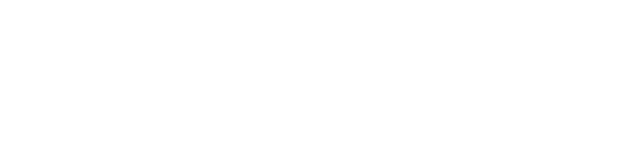
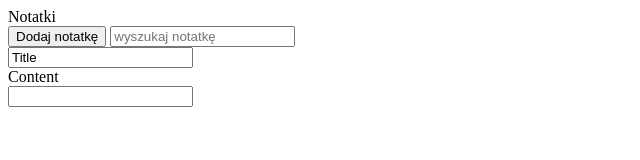
Before and after one commit to OskarBrozda/Wprowadzenie_do_JS, a plain HTML site: page lab4/index.html in a window 1280 px wide. Shown: the whole page, without its empty margins (0-640 px from the left). Drawn offline with Linux system fonts and the light colour scheme.

Commit message:
created function createNote

```diff
--- a/lab4/index.html
+++ b/lab4/index.html
@@ -4,9 +4,17 @@
     <meta charset="UTF-8" />
     <meta name="viewport" content="width=device-width, initial-scale=1.0" />
     <link rel="stylesheet" href="style.css" />
-    <title>Document</title>
+    <title>NotePocket</title>
   </head>
   <body>
-    <div></div>
+    <div>Notatki</div>
+    <button class="addNote">Dodaj notatkę</button>
+    <input type="text" class="search" placeholder="wyszukaj notatkę" />
+    <div class="notes">
+      <div class="notesPinned"></div>
+      <div class="notesToDo"></div>
+      <div class="notesDone"></div>
+    </div>
+    <script src="main.js"></script>
   </body>
 </html>
--- a/lab4/main.js
+++ b/lab4/main.js
@@ -0,0 +1,61 @@
+const addNote = document.querySelector(".addNote");
+const search = document.querySelector(".search");
+const notesPinned = document.querySelector(".notesPinned");
+const notesToDo = document.querySelector(".notesToDo");
+const notesDone = document.querySelector(".notesDone");
+let id = 1;
+
+createNote("Title", "Content", "red", false, null, false);
+
+function displayForm() {}
+
+function createNote(title, content, color, pinned, reminderDate, isList) {
+  const note = document.createElement("div");
+  note.style.minHeight = "200 px";
+  note.className = "note";
+  note.id = id++;
+
+  const noteTitle = document.createElement("input");
+  noteTitle.className = "noteTitle";
+  noteTitle.value = title;
+
+  const noteContent = document.createElement("div");
+  noteContent.className = "noteContent";
+  if (isList) {
+    const list = document.createElement("ul");
+    list.innerHTML = content;
+    noteContent.appendChild(list);
+  } else {
+    noteContent.innerHTML = content;
+  }
+
+  const noteColor = document.createElement("div");
+  noteColor.className = "noteColor";
+  noteColor.style.backgroundColor = color;
+
+  const notePinned = document.createElement("input");
+  notePinned.className = "notePinned";
+  if (pinned) {
+    notePinned.type = "checkbox";
+    notePinned.checked = true;
+  }
+
+  if (reminderDate != null) {
+    const reminderDate = document.createElement("input");
+    reminderDate.className = "reminderDate";
+    reminderDate.type = "date";
+    reminderDate.value = reminderDate;
+    note.appendChild(reminderDate);
+  }
+
+  note.appendChild(noteTitle);
+  note.appendChild(noteContent);
+  note.appendChild(noteColor);
+  note.appendChild(notePinned);
+
+  if (pinned) {
+    notesPinned.appendChild(note);
+  } else {
+    notesToDo.appendChild(note);
+  }
+}
```
